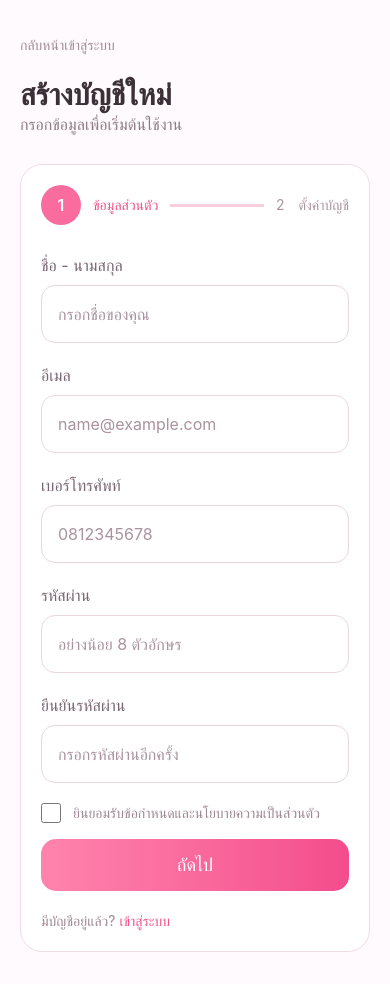
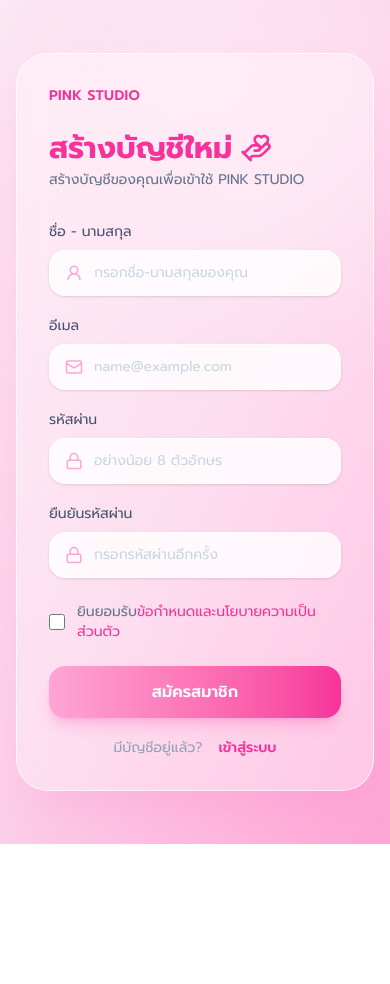
Before and after one commit to jimsavia02/ProjectCSI201, a React (Vite) app in the folder frontend/: page /register in a window 390 px wide. After the commit the page ends 844 px from the top, so only its background shows below. Built offline with nearby package versions, Linux system fonts and the light colour scheme.

Commit message:
ปรับหนล็อกอินกับหน้าสมัคร้า

```diff
--- a/frontend/index.html
+++ b/frontend/index.html
@@ -4,6 +4,9 @@
     <meta charset="UTF-8" />
     <link rel="icon" type="image/svg+xml" href="/favicon.svg" />
     <meta name="viewport" content="width=device-width, initial-scale=1.0" />
+    <link rel="preconnect" href="https://fonts.googleapis.com" />
+    <link rel="preconnect" href="https://fonts.gstatic.com" crossorigin />
+    <link href="https://fonts.googleapis.com/css2?family=Prompt:wght@300;400;500;600;700&display=swap" rel="stylesheet" />
     <title>ProjectCSI201</title>
   </head>
   <body>
--- a/frontend/src/index.css
+++ b/frontend/src/index.css
@@ -1 +1,5 @@
 @import "tailwindcss";
+
+@theme {
+  --font-prompt: "Prompt", ui-sans-serif, system-ui, sans-serif;
+}
--- a/frontend/src/pages/Login.jsx
+++ b/frontend/src/pages/Login.jsx
@@ -1,5 +1,6 @@
 import { useState } from 'react'
 import { Link, useNavigate } from 'react-router-dom'
+import { HandHeart, Heart, Lock, Mail } from 'lucide-react'
 import api, { getErrorMessage } from '../api.js'
 
 function Login() {
@@ -18,23 +19,17 @@ function Login() {
     setLoading(true)
 
     try {
-      // 1. ส่งข้อมูล Login ไปที่ Backend
+      // 1. ส่งข้อมูล Login ไปที่ Backend (server จะตั้ง cookie "token" ให้)
       const res = await api.post('/login', values)
+      const user = res.data.user || res.data
 
-      // ดูโครงสร้าง Response ที่ส่งกลับมาจาก Server (เปิด F12 > Console เพื่อดู)
-      console.log('Response จาก Server:', res.data)
-
-      // ดึงข้อมูล user (รองรับทั้งรูปแบบ res.data.user หรือ res.data)
-      const user = res.data.user || res.data
-      console.log('ข้อมูล Role ที่ดึงได้:', user?.role)
-
-      // 2. บันทึกข้อมูลลงใน localStorage
+      // 2. เก็บข้อมูลผู้ใช้ไว้ให้ ProtectedRoute ใช้ตรวจสิทธิ์
       localStorage.setItem('user', JSON.stringify(user))
       if (res.data.token) {
         localStorage.setItem('token', res.data.token)
       }
 
-      // 3. ตรวจสอบ Role เพื่อเปลี่ยนหน้าไปยังจุดหมายที่ถูกต้อง
+      // 3. ไปหน้าหลักตาม role
       if (user && user.role === 'admin') {
         navigate('/admin/dashboard')
       } else {
@@ -47,39 +42,41 @@ function Login() {
     }
   }
 
+  const inputClass =
+    'w-full rounded-2xl border border-white/80 bg-white py-3.5 pl-12 pr-4 text-sm text-slate-700 shadow-sm outline-none transition placeholder:text-slate-300 focus:border-pink-300 focus:ring-4 focus:ring-pink-200/60'
+
   return (
-    <div className="grid min-h-screen md:grid-cols-2">
-      {/* ฝั่งซ้าย: Theme & Graphics */}
-      <div className="relative hidden overflow-hidden bg-linear-to-br from-pink-200 to-pink-400 p-12 text-white md:flex md:flex-col">
-        <span className="absolute right-24 top-14 h-5 w-5 rounded-full bg-white/60" />
-        <span className="absolute right-16 top-24 h-2.5 w-2.5 rounded-full bg-white/80" />
+    <div className="relative min-h-screen overflow-hidden bg-linear-to-br from-pink-100 via-pink-200 to-pink-300 px-4 py-10 font-prompt sm:px-8">
+      {/* แสงฟุ้งตกแต่งพื้นหลัง */}
+      <span className="pointer-events-none absolute -left-24 -top-24 h-96 w-96 rounded-full bg-white/30 blur-3xl" />
+      <span className="pointer-events-none absolute -bottom-32 right-0 h-112 w-md rounded-full bg-pink-400/30 blur-3xl" />
 
-        <div className="relative flex flex-1 flex-col justify-center">
-          <div className="mb-8 flex items-center gap-12">
-            <div className="relative h-44 w-44 shrink-0">
-              <span className="absolute -inset-6 rounded-full bg-white/15" />
-              <span className="absolute inset-0 rounded-full border-2 border-white/80" />
-              <svg
-                viewBox="0 0 24 24"
-                fill="none"
-                stroke="currentColor"
-                strokeWidth="1.5"
-                strokeLinecap="round"
-                strokeLinejoin="round"
-                className="absolute left-1/2 top-1/2 h-30 w-30 -translate-x-1/2 -translate-y-1/2"
-                aria-hidden="true"
-              >
-                <path d="M12 20s-7-4.4-7-10a4 4 0 0 1 7-2.6A4 4 0 0 1 19 10c0 5.6-7 10-7 10z" />
-              </svg>
-            </div>
-            <p className="text-2xl font-bold tracking-wide">PINK STUDIO</p>
+      <div className="relative mx-auto grid min-h-[calc(100vh-5rem)] max-w-6xl items-center gap-10 md:grid-cols-2">
+        {/* ฝั่งซ้าย: แบรนด์ */}
+        <div className="relative hidden flex-col text-white md:flex">
+          <span className="absolute right-16 top-0 h-5 w-5 rounded-full bg-white/70" />
+          <span className="absolute right-6 top-12 h-2.5 w-2.5 rounded-full bg-white/90" />
+
+          <p className="mb-6 pl-8 text-lg font-semibold tracking-wide">PINK STUDIO</p>
+
+          <div className="relative h-56 w-56">
+            <span className="absolute inset-0 rounded-full bg-white/25" />
+            <span className="absolute inset-8 rounded-full border-2 border-white/90" />
+            <Heart
+              className="absolute left-1/2 top-1/2 h-20 w-20 -translate-x-1/2 -translate-y-1/2"
+              strokeWidth={1.5}
+            />
           </div>
 
-          <h2 className="text-5xl font-bold leading-tight">
-            Hello,<br />beautiful day.
+          <h2 className="-mt-14 text-5xl font-bold leading-tight drop-shadow-sm">
+            Hello,
+            <br />
+            beautiful day.
           </h2>
-          <p className="mt-5 max-w-xs text-lg leading-relaxed">
-            พื้นที่ดิจิทัลที่ออกแบบมาให้ใช้งานได้อย่างสบายใจในทุกวัน
+          <p className="mt-5 max-w-xs leading-relaxed text-white/90">
+            พื้นที่ดิจิทัลที่ออกแบบมาให้ใช้งาน
+            <br />
+            ได้อย่างสบายใจในทุกวัน
           </p>
 
           <svg
@@ -88,46 +85,38 @@ function Login() {
             stroke="currentColor"
             strokeWidth="2.5"
             strokeLinecap="round"
-            className="mt-2 w-full max-w-md opacity-70"
+            className="mt-4 w-full max-w-md opacity-70"
             aria-hidden="true"
           >
             <path d="M5 80c50-30 80 20 140-5s90-20 130-25 80-20 120-45" />
           </svg>
         </div>
-      </div>
 
-      {/* ฝั่งขวา: แบบฟอร์มเข้าสู่ระบบ */}
-      <div className="flex items-center justify-center bg-pink-50 p-8">
-        <form onSubmit={handleSubmit} className="w-full max-w-md space-y-6">
-          <div>
-            <h1 className="text-3xl font-bold text-slate-800">ยินดีต้อนรับ</h1>
-            <p className="mt-2 text-slate-600">เข้าสู่ระบบเพื่อไปต่อ</p>
-          </div>
+        {/* ฝั่งขวา: การ์ดฟอร์มเข้าสู่ระบบ */}
+        <form
+          onSubmit={handleSubmit}
+          className="mx-auto w-full max-w-md rounded-[2rem] border border-white/70 bg-white/35 p-8 shadow-2xl shadow-pink-400/20 backdrop-blur-xl sm:p-10"
+        >
+          <p className="mb-6 text-sm font-semibold tracking-wide text-pink-500 md:hidden">PINK STUDIO</p>
+
+          <h1 className="flex items-center gap-2 text-3xl font-bold text-slate-800">
+            ยินดีต้อนรับ
+            <HandHeart className="h-8 w-8 text-pink-500" strokeWidth={2} aria-hidden="true" />
+          </h1>
+          <p className="mt-1 text-sm text-slate-500">เข้าสู่ระบบเพื่อไปต่อ</p>
 
           {error && (
-            <p role="alert" className="rounded-xl bg-red-50 px-4 py-3 text-sm text-red-700">
+            <p role="alert" className="mt-6 rounded-2xl bg-red-50/90 px-4 py-3 text-sm text-red-600">
               {error}
             </p>
           )}
 
-          <div>
-            <label htmlFor="email" className="block text-sm font-medium text-slate-700">
+          <div className="mt-8">
+            <label htmlFor="email" className="mb-2 block text-sm text-slate-600">
               อีเมล
             </label>
-            <div className="relative mt-2">
-              <svg
-                viewBox="0 0 24 24"
-                fill="none"
-                stroke="currentColor"
-                strokeWidth="1.5"
-                strokeLinecap="round"
-                strokeLinejoin="round"
-                className="pointer-events-none absolute left-4 top-1/2 h-5 w-5 -translate-y-1/2 text-pink-300"
-                aria-hidden="true"
-              >
-                <rect x="3" y="5" width="18" height="14" rx="2" />
-                <path d="m3 7 9 6 9-6" />
-              </svg>
+            <div className="relative">
+              <Mail className="pointer-events-none absolute left-4 top-1/2 h-5 w-5 -translate-y-1/2 text-pink-300" aria-hidden="true" />
               <input
                 id="email"
                 name="email"
@@ -137,29 +126,17 @@ function Login() {
                 required
                 value={values.email}
                 onChange={handleChange}
-                className="w-full rounded-xl border border-pink-200 bg-white py-3 pl-12 pr-4 placeholder:text-slate-400 focus:outline-none focus:ring-2 focus:ring-pink-400"
+                className={inputClass}
               />
             </div>
           </div>
 
-          <div>
-            <label htmlFor="password" className="block text-sm font-medium text-slate-700">
+          <div className="mt-6">
+            <label htmlFor="password" className="mb-2 block text-sm text-slate-600">
               รหัสผ่าน
             </label>
-            <div className="relative mt-2">
-              <svg
-                viewBox="0 0 24 24"
-                fill="none"
-                stroke="currentColor"
-                strokeWidth="1.5"
-                strokeLinecap="round"
-                strokeLinejoin="round"
-                className="pointer-events-none absolute left-4 top-1/2 h-5 w-5 -translate-y-1/2 text-pink-300"
-                aria-hidden="true"
-              >
-                <rect x="5" y="11" width="14" height="10" rx="2" />
-                <path d="M8 11V7a4 4 0 0 1 8 0v4" />
-              </svg>
+            <div className="relative">
+              <Lock className="pointer-events-none absolute left-4 top-1/2 h-5 w-5 -translate-y-1/2 text-pink-300" aria-hidden="true" />
               <input
                 id="password"
                 name="password"
@@ -169,7 +146,7 @@ function Login() {
                 required
                 value={values.password}
                 onChange={handleChange}
-                className="w-full rounded-xl border border-pink-200 bg-white py-3 pl-12 pr-4 placeholder:text-slate-400 focus:outline-none focus:ring-2 focus:ring-pink-400"
+                className={inputClass}
               />
             </div>
           </div>
@@ -177,14 +154,14 @@ function Login() {
           <button
             type="submit"
             disabled={loading}
-            className="w-full rounded-xl bg-linear-to-r from-pink-400 to-pink-500 py-3 font-bold text-white shadow-sm hover:from-pink-500 hover:to-pink-600 disabled:opacity-60"
+            className="mt-8 w-full cursor-pointer rounded-2xl bg-linear-to-r from-pink-300 to-pink-500 py-3.5 font-semibold text-white shadow-lg shadow-pink-400/30 transition hover:brightness-105 disabled:cursor-not-allowed disabled:opacity-60"
           >
             {loading ? 'กำลังเข้าสู่ระบบ...' : 'เข้าสู่ระบบ'}
           </button>
 
-          <p className="text-sm text-slate-600">
-            ยังไม่มีบัญชี?{' '}
-            <Link to="/register" className="ml-4 font-bold text-pink-500 hover:underline">
+          <p className="mt-6 text-sm text-slate-400">
+            ยังไม่มีบัญชี?
+            <Link to="/register" className="ml-4 font-semibold text-pink-500 hover:underline">
               สมัครสมาชิก
             </Link>
           </p>
--- a/frontend/src/pages/Register.jsx
+++ b/frontend/src/pages/Register.jsx
@@ -1,9 +1,10 @@
 import { useState } from 'react'
 import { Link, useNavigate } from 'react-router-dom'
+import { HandHeart, Heart, Lock, Mail, UserRound } from 'lucide-react'
 import api, { getErrorMessage } from '../api.js'
 
 function Register() {
-  const [values, setValues] = useState({ name: '', email: '', phone: '', password: '', confirmPassword: '' })
+  const [values, setValues] = useState({ name: '', email: '', password: '', confirmPassword: '' })
   const [error, setError] = useState('')
   const [loading, setLoading] = useState(false)
   const navigate = useNavigate()
@@ -12,20 +13,18 @@ function Register() {
     setValues({ ...values, [e.target.name]: e.target.value })
   }
 
-  // เบอร์โทรมีตัวอักษรอื่นนอกจากตัวเลข -> แสดงคำเตือนและกดสมัครไม่ได้
-  const phoneInvalid = /\D/.test(values.phone)
-
   const handleSubmit = async (e) => {
     e.preventDefault()
     setError('')
     if (values.password !== values.confirmPassword) {
-      setError('Passwords do not match')
+      setError('รหัสผ่านทั้งสองช่องไม่ตรงกัน')
       return
     }
     setLoading(true)
     try {
-      const { name, email, phone, password } = values
-      await api.post('/register', { name, email, phone, password })
+      // เบอร์โทรไม่ต้องกรอกตอนสมัคร (server เก็บเป็น NULL) ผู้ใช้เพิ่มเองได้ในหน้าตั้งค่า
+      const { name, email, password } = values
+      await api.post('/register', { name, email, password })
       // สมัครสำเร็จ: ไปหน้ายินดีต้อนรับ พร้อมส่งชื่อไปแสดง
       navigate('/welcome', { state: { name } })
     } catch (err) {
@@ -36,98 +35,81 @@ function Register() {
   }
 
   const inputClass =
-    'mt-1 w-full rounded border border-slate-300 px-3 py-2 focus:outline-none focus:ring-2 focus:ring-blue-500'
+    'w-full rounded-2xl border border-white/80 bg-white/80 py-3 pl-11 pr-4 text-sm text-slate-700 shadow-sm outline-none transition placeholder:text-slate-300 focus:border-pink-300 focus:bg-white focus:ring-4 focus:ring-pink-200/60'
+  const iconClass = 'pointer-events-none absolute left-4 top-1/2 h-4.5 w-4.5 -translate-y-1/2 text-pink-300'
+  const labelClass = 'mb-2 block text-sm text-slate-600'
 
   return (
-<div className="min-h-screen bg-[#fffafd]">
-  <div className="flex min-h-screen w-full overflow-hidden bg-[#fffafd]">
-        <aside className="hidden w-[228px] shrink-0 bg-[#ffedf3] px-6 py-8 md:block">
-          <div className="mb-10 flex items-center gap-4">
-            <div className="grid h-13 w-13 place-items-center rounded-2xl bg-[#fa6c9e] text-3xl text-white">
-              ♡
-            </div>
-            <div>
-              <strong className="block text-[17px] text-[#3c3038]">PINK STUDIO</strong>
-              <span className="text-xs text-[#a88e9b]">MEMBER SPACE</span>
-            </div>
+    <div className="relative min-h-screen overflow-hidden bg-linear-to-br from-pink-100 via-pink-200 to-pink-300 px-4 py-10 font-prompt sm:px-8">
+      {/* แสงฟุ้งและฟองตกแต่งพื้นหลัง */}
+      <span className="pointer-events-none absolute -right-24 -top-24 h-96 w-96 rounded-full bg-white/30 blur-3xl" />
+      <span className="pointer-events-none absolute bottom-16 left-10 hidden h-28 w-28 rounded-full bg-pink-400/40 md:block" />
+      <span className="pointer-events-none absolute bottom-36 left-40 hidden h-10 w-10 rounded-full bg-pink-400/40 md:block" />
+      <span className="pointer-events-none absolute bottom-6 left-36 hidden h-16 w-16 rounded-full bg-pink-400/40 md:block" />
+
+      <div className="relative mx-auto grid min-h-[calc(100vh-5rem)] max-w-6xl items-center gap-10 md:grid-cols-[2fr_3fr]">
+        {/* ฝั่งซ้าย: แบรนด์ */}
+        <div className="hidden flex-col items-center text-pink-500 md:flex">
+          <p className="mb-6 text-lg font-semibold tracking-wide">PINK STUDIO</p>
+
+          <div className="relative h-56 w-56">
+            <span className="absolute inset-0 rounded-full bg-white/40" />
+            <span className="absolute inset-8 rounded-full border-2 border-white" />
+            <Heart
+              className="absolute left-1/2 top-1/2 h-20 w-20 -translate-x-1/2 -translate-y-1/2 text-white"
+              strokeWidth={1.5}
+            />
           </div>
 
-          <nav className="space-y-3">
-            <a
-              href="#"
-              className="block rounded-2xl border border-[#ff9cba] bg-white px-4 py-3 font-medium text-[#f05289]"
-            >
-              ♡ สมัครสมาชิก
-            </a>
-          </nav>
-        </aside>
-
-        {/* เนื้อหาหลัก */}
-        <main className="relative flex-1 px-5 py-8 md:px-12 md:py-12">
-          <Link to="/login" className="text-sm text-[#a28d98] hover:underline">
-            กลับหน้าเข้าสู่ระบบ
-          </Link>
-
-          <h1 className="mt-5 text-3xl font-semibold text-[#3c3038]">
-            สร้างบัญชีใหม่
-          </h1>
-          <p className="mb-7 text-[#8e7c87]">กรอกข้อมูลเพื่อเริ่มต้นใช้งาน</p>
-
-          {/* วงกลมหัวใจตกแต่ง */}
-          <div className="absolute right-10 top-16 hidden h-36 w-36 items-center justify-center rounded-full bg-[#ff9dbc] text-5xl text-[#f4518c] md:flex">
-            <div className="flex h-24 w-24 items-center justify-center rounded-full bg-[#ffd9e5]">
-              ♥
-            </div>
+          <h2 className="-mt-6 text-5xl font-bold leading-tight drop-shadow-sm">
+            เริ่มต้น
+            <br />
+            <span className="pl-12">ไปด้วยกัน</span>
+          </h2>
         </div>
 
-
+        {/* ฝั่งขวา: การ์ดฟอร์มสมัครสมาชิก */}
         <form
           onSubmit={handleSubmit}
-            className="rounded-[22px] border border-[#f1dce5] bg-white p-5 md:mt-7 md:p-7"
+          className="mx-auto w-full max-w-2xl rounded-[2rem] border border-white/70 bg-white/35 p-8 shadow-2xl shadow-pink-400/20 backdrop-blur-xl sm:p-10"
         >
-            {/* ขั้นตอน */}
-            <div className="mb-7 flex items-center gap-3 text-sm">
-              <span className="grid h-10 w-10 shrink-0 place-items-center rounded-full bg-[#fa6c9e] text-base font-semibold text-white">
-                1
-              </span>
-              <span className="shrink-0 text-[#f05289]">ข้อมูลส่วนตัว</span>
-              <span className="h-[3px] flex-1 bg-[#f6cedd]" />
-              <span className="shrink-0 text-[#a9939e]">2　ตั้งค่าบัญชี</span>
-              <span className="hidden h-[3px] flex-1 bg-[#f6cedd] sm:block" />
+          <p className="mb-6 text-sm font-semibold tracking-wide text-pink-500 md:hidden">PINK STUDIO</p>
 
-            </div>
+          <h1 className="flex items-center gap-2 text-3xl font-bold text-pink-500">
+            สร้างบัญชีใหม่
+            <HandHeart className="h-8 w-8" strokeWidth={2} aria-hidden="true" />
+          </h1>
+          <p className="mt-1 text-sm text-slate-500">สร้างบัญชีของคุณเพื่อเข้าใช้ PINK STUDIO</p>
 
           {error && (
-              <p
-                role="alert"
-                className="mb-5 rounded-xl bg-red-50 px-4 py-3 text-sm text-red-700"
-              >
+            <p role="alert" className="mt-6 rounded-2xl bg-red-50/90 px-4 py-3 text-sm text-red-600">
               {error}
             </p>
           )}
 
-            <div className="grid gap-x-6 gap-y-5 md:grid-cols-2">
+          <div className="mt-8 grid gap-x-6 gap-y-5 sm:grid-cols-2">
             <div>
-                <label htmlFor="name" className="mb-2 block text-[#786671]">
-                  ชื่อ - นามสกุล
-                </label>
+              <label htmlFor="name" className={labelClass}>ชื่อ - นามสกุล</label>
+              <div className="relative">
+                <UserRound className={iconClass} aria-hidden="true" />
                 <input
                   id="name"
                   name="name"
                   type="text"
                   autoComplete="name"
-                  placeholder="กรอกชื่อของคุณ"
+                  placeholder="กรอกชื่อ-นามสกุลของคุณ"
                   required
                   value={values.name}
                   onChange={handleChange}
-                  className="w-full rounded-[14px] border border-[#e9d7e0] px-4 py-4 outline-none placeholder:text-[#a9939e] focus:border-[#f66c9c] focus:ring-2 focus:ring-[#ffe3ed]"
+                  className={inputClass}
                 />
+              </div>
             </div>
 
             <div>
-                <label htmlFor="email" className="mb-2 block text-[#786671]">
-                  อีเมล
-                </label>
+              <label htmlFor="email" className={labelClass}>อีเมล</label>
+              <div className="relative">
+                <Mail className={iconClass} aria-hidden="true" />
                 <input
                   id="email"
                   name="email"
@@ -137,43 +119,15 @@ function Register() {
                   required
                   value={values.email}
                   onChange={handleChange}
-                  className="w-full rounded-[14px] border border-[#e9d7e0] px-4 py-4 outline-none placeholder:text-[#a9939e] focus:border-[#f66c9c] focus:ring-2 focus:ring-[#ffe3ed]"
+                  className={inputClass}
                 />
+              </div>
             </div>
 
             <div>
-                <label htmlFor="phone" className="mb-2 block text-[#786671]">
-                  เบอร์โทรศัพท์
-                </label>
-                <input
-                  id="phone"
-                  name="phone"
-                  type="tel"
-                  inputMode="numeric"
-                  autoComplete="tel"
-                  placeholder="0812345678"
-                  maxLength={10}
-                  value={values.phone}
-                  onChange={handleChange}
-                  aria-invalid={phoneInvalid}
-                  aria-describedby={phoneInvalid ? 'phone-warning' : undefined}
-                  className={`w-full rounded-[14px] border px-4 py-4 outline-none placeholder:text-[#a9939e] focus:ring-2 ${
-                    phoneInvalid
-                      ? 'border-red-400 focus:border-red-400 focus:ring-red-100'
-                      : 'border-[#e9d7e0] focus:border-[#f66c9c] focus:ring-[#ffe3ed]'
-                  }`}
-                />
-                {phoneInvalid && (
-                  <p id="phone-warning" className="mt-1.5 text-sm text-red-600">
-                    ควรใส่เฉพาะตัวเลข
-                  </p>
-                )}
-              </div>
-
-              <div>
-                <label htmlFor="password" className="mb-2 block text-[#786671]">
-                  รหัสผ่าน
-                </label>
+              <label htmlFor="password" className={labelClass}>รหัสผ่าน</label>
+              <div className="relative">
+                <Lock className={iconClass} aria-hidden="true" />
                 <input
                   id="password"
                   name="password"
@@ -184,17 +138,15 @@ function Register() {
                   minLength={8}
                   value={values.password}
                   onChange={handleChange}
-                  className="w-full rounded-[14px] border border-[#e9d7e0] px-4 py-4 outline-none placeholder:text-[#a9939e] focus:border-[#f66c9c] focus:ring-2 focus:ring-[#ffe3ed]"
+                  className={inputClass}
                 />
               </div>
-              {/* ยืนยันรหัสผ่าน: กว้างเท่าช่องรหัสผ่าน และอยู่คอลัมน์ขวาใต้ช่องรหัสผ่าน */}
-              <div className="md:col-start-2">
-                <label
-                  htmlFor="confirmPassword"
-                  className="mb-2 block text-[#786671]"
-                >
-                  ยืนยันรหัสผ่าน
-                </label>
+            </div>
+
+            <div>
+              <label htmlFor="confirmPassword" className={labelClass}>ยืนยันรหัสผ่าน</label>
+              <div className="relative">
+                <Lock className={iconClass} aria-hidden="true" />
                 <input
                   id="confirmPassword"
                   name="confirmPassword"
@@ -204,38 +156,36 @@ function Register() {
                   required
                   value={values.confirmPassword}
                   onChange={handleChange}
-                  className="w-full rounded-[14px] border border-[#e9d7e0] px-4 py-4 outline-none placeholder:text-[#a9939e] focus:border-[#f66c9c] focus:ring-2 focus:ring-[#ffe3ed]"
+                  className={inputClass}
                 />
               </div>
             </div>
+          </div>
 
-            <div className="mt-5 flex flex-col gap-4 sm:flex-row sm:items-center sm:justify-between">
-              <label className="flex items-center gap-3 text-sm text-[#9d8994]">
-                <input
-                  type="checkbox"
-                  required
-                  className="h-5 w-5 accent-[#fa6c9e]"
-                />
-                ยินยอมรับข้อกำหนดและนโยบายความเป็นส่วนตัว
+          <label className="mt-6 flex items-center gap-3 text-sm text-slate-500">
+            <input type="checkbox" required className="h-4 w-4 shrink-0 accent-pink-500" />
+            <span>
+              ยินยอมรับ<span className="text-pink-500">ข้อกำหนดและนโยบายความเป็นส่วนตัว</span>
+            </span>
           </label>
 
+          <div className="mt-6 flex justify-center">
             <button
               type="submit"
-                disabled={loading || phoneInvalid}
-                className="rounded-[15px] bg-gradient-to-r from-[#ff83ad] to-[#f34c8c] px-10 py-3 text-lg font-medium text-white transition hover:brightness-95 disabled:opacity-60"
+              disabled={loading}
+              className="w-full max-w-xs cursor-pointer rounded-2xl bg-linear-to-r from-pink-300 to-pink-500 py-3.5 font-semibold text-white shadow-lg shadow-pink-400/30 transition hover:brightness-105 disabled:cursor-not-allowed disabled:opacity-60"
             >
-                {loading ? 'กำลังสร้างบัญชี...' : 'ถัดไป'}
+              {loading ? 'กำลังสร้างบัญชี...' : 'สมัครสมาชิก'}
             </button>
           </div>
 
-            <p className="mt-5 text-sm text-[#9d8994]">
-              มีบัญชีอยู่แล้ว?{' '}
-              <Link to="/login" className="text-[#f05289] hover:underline">
+          <p className="mt-5 text-center text-sm text-slate-400">
+            มีบัญชีอยู่แล้ว?
+            <Link to="/login" className="ml-4 font-semibold text-pink-500 hover:underline">
               เข้าสู่ระบบ
             </Link>
           </p>
         </form>
-        </main>
       </div>
     </div>
   )
```
Lines whose indentation alone changed are shown as unchanged.
